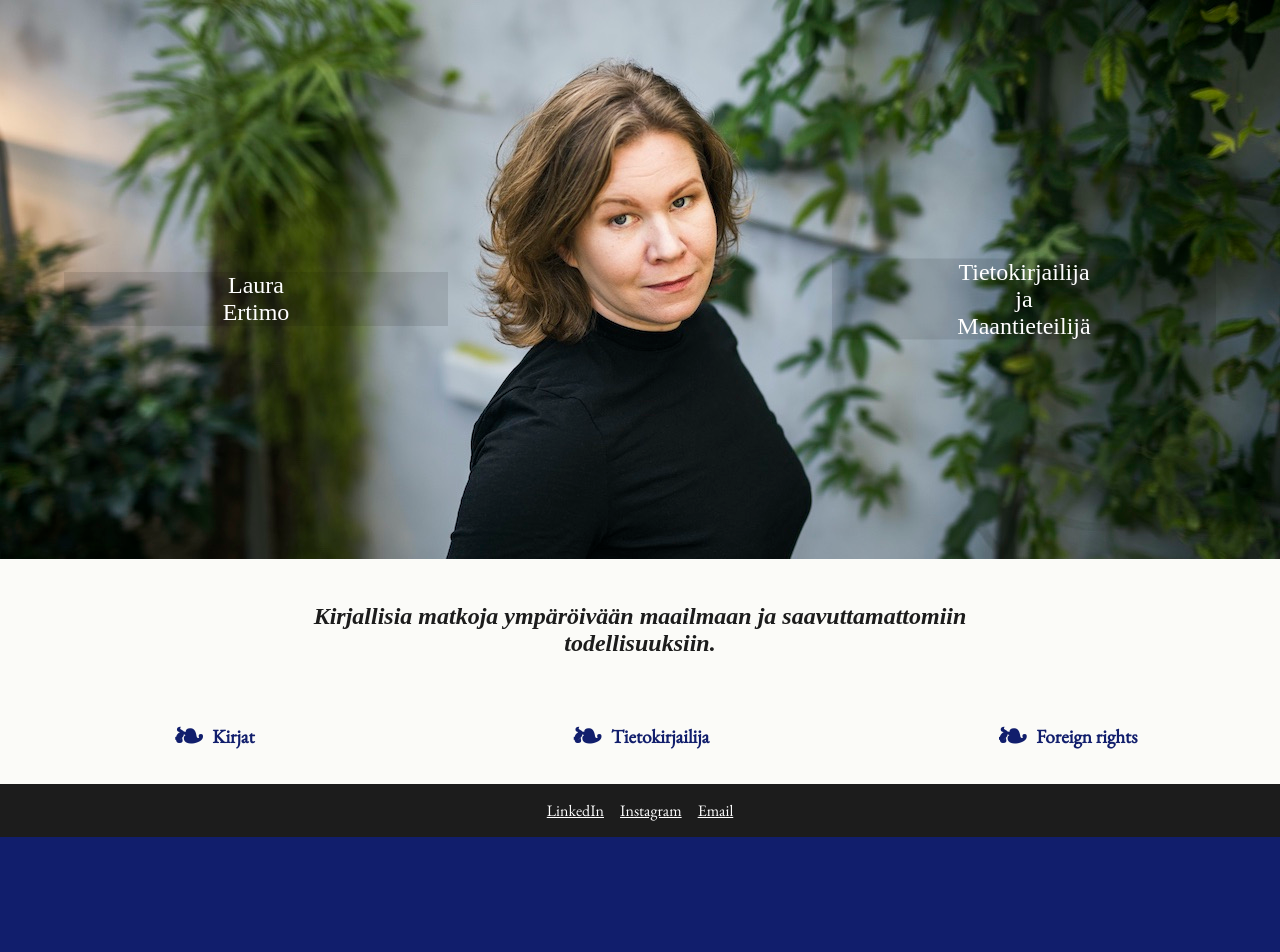
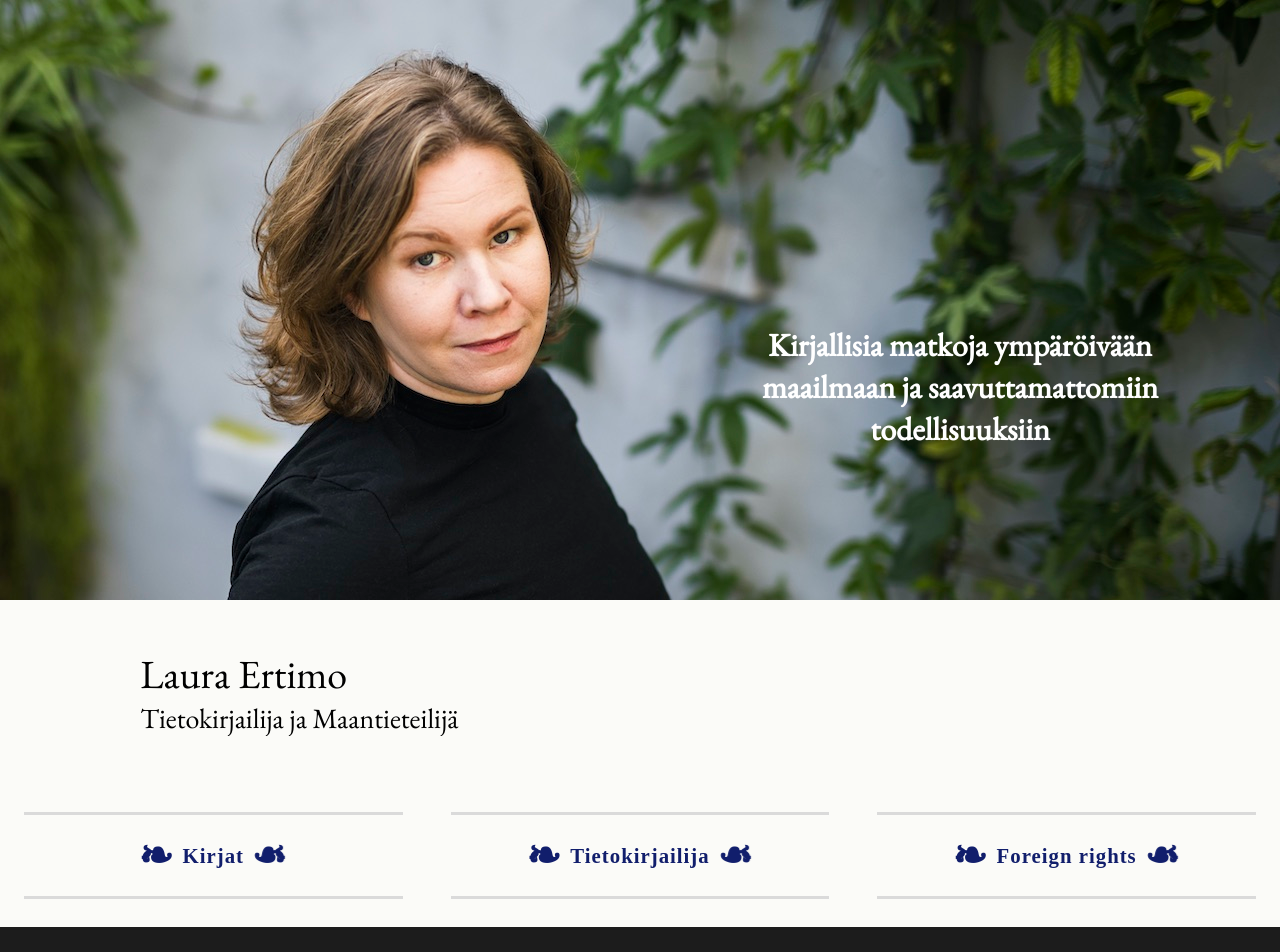
Before and after one commit to ramert/lauraertimo, a Vue app: page / in a window 1280 px wide. Shown: the top 952 px of the page. Before the commit the page ends 837 px from the top, so only its background shows below. Built offline with nearby package versions, Linux system fonts and the light colour scheme; a web font is replaced by a local one.

Commit message:
First batch of review changes

```diff
--- a/src/App.vue
+++ b/src/App.vue
@@ -74,14 +74,13 @@ export default {
   font-family: var(--font-family);
   -webkit-font-smoothing: antialiased;
   -moz-osx-font-smoothing: grayscale;
-  background: var(--color-background2);
 }
 
 .app {
   min-height: 100vh;
   display: grid;
   grid-template-columns: 1fr;
-  grid-template-rows: 1fr 52px;
+  grid-template-rows: 1fr 60px;
   grid-template-areas:
     "main"
     "footer";
@@ -95,6 +94,9 @@ export default {
   display: flex;
   flex-direction: column;
   max-width: 1400px;
+  width: 100%;
+  margin: 0 auto;
+  background: var(--color-background2);
 }
 
 .page {
--- a/src/assets/styles/typography.css
+++ b/src/assets/styles/typography.css
@@ -1,7 +1,7 @@
 h1, h2, h3, h4, p {
   font-family: var(--font-family-header);
-  color: var(--color-foreground1);
   font-weight: normal;
+  -webkit-font-smoothing: subpixel-antialiased;
 }
 
 p, span {
@@ -27,11 +27,11 @@ h3 {
   font-size: 1rem;
   margin: 0;
 }
+h4 {
+  margin: 0;
+}
 
 .bold-quote {
-  text-align: center;
-  font-style: italic;
-  font-weight: 600;
   padding: calc(var(--spacing-unit) * 3);
   padding-bottom: 0;
 }
--- a/src/components/Footer.vue
+++ b/src/components/Footer.vue
@@ -3,13 +3,10 @@
     <div class="col-sm-12">
       <ul class="footer-links">
         <li class="footer-link">
-          <a href="https://fi.linkedin.com/in/laura-ertimo-033a394" target="_blank">LinkedIn</a>
+          <a href="https://www.facebook.com/lauraertimokirjailija/" target="_blank">Facebook</a>
         </li>
         <li class="footer-link">
           <a href="https://www.instagram.com/lauraertimo/" target="_blank">Instagram</a>
-        </li>
-        <li class="footer-link">
-          <a href="mailto:laura.ertimo@gmail.com" target="_blank">Email</a>
         </li>
       </ul>
     </div>
@@ -34,13 +31,14 @@ export default {
 .footer-links {
   display: flex;
   background: var(--color-background1);
-  padding: calc(4 * var(--spacing-unit));
+  padding: calc(6 * var(--spacing-unit));
   justify-content: center;
   flex-wrap: wrap;
   flex-direction: row;
 }
 
 .footer-link {
+  font-size: 1.2rem;
   margin: 0 calc(2 * var(--spacing-unit));
 }
 
--- a/src/components/Header.vue
+++ b/src/components/Header.vue
@@ -2,7 +2,7 @@
   <header class="header" :class="{'hide': isRoot}">
     <nav class="main-nav" :style="{'background':background}">
       <!-- TODO: make this as component -->
-      <button v-if="!isRoot" class="main-nav__nav" @click="$router.go(-1)">
+      <button v-if="!isRoot" class="main-nav__nav" tabIndex="0" @click="$router.go(-1)">
         &lt;
       </button>
       <div class="title">
@@ -42,6 +42,8 @@ export default {
 <style lang="scss" scoped>
 .header {
   position: absolute;
+  left: 0;
+  top: 0;
   width: 100%;
   background: var(--color-blue);
   transition: all 0.3s ease-in-out;
@@ -87,6 +89,7 @@ h1 {
   background: none;
   color: white;
   border: none;
+  // TODO - add focus style
   &:focus {
     outline: none;
   }
--- a/src/components/Image.vue
+++ b/src/components/Image.vue
@@ -45,7 +45,7 @@ img {
 
   &.hero {
     max-width: initial;
-    max-height: 34vh;
+    max-height: 50vh;
 
     @media screen and (min-width: 640px) {
       max-width: 100%;
--- a/src/components/Navibar.vue
+++ b/src/components/Navibar.vue
@@ -1,11 +1,22 @@
 <template>
-  <ul class="button-wrapper">
-    <router-link to="/books" tag="li" tabIndex="0" class="button">
-      <span class="button-text">Kirjat</span></router-link>
+  <div class="button-wrapper" role="group">
+    <router-link to="/books" tag="button" tabIndex="0" class="button">
+      <div class="button__separator"></div>
+      <h3 class="button-text">Kirjat</h3>
+      <div class="button__separator"></div>
+    </router-link>
     <!--<router-link to="/Blog" tag="button" class="button">Blogi</router-link>-->
-    <router-link to="/author" tag="li" tabIndex="0" class="button"><span class="button-text">Tietokirjailija</span></router-link>
-    <router-link to="/foreign" tag="li" tabIndex="0" class="button"><span class="button-text">Foreign rights</span></router-link>
-  </ul>
+    <router-link to="/author" tag="button" tabIndex="0" class="button">
+      <div class="button__separator"></div>
+      <h3 class="button-text">Tietokirjailija</h3>
+      <div class="button__separator"></div>
+    </router-link>
+    <router-link to="/foreign" tag="button" tabIndex="0" class="button">
+      <div class="button__separator"></div>
+      <h3 class="button-text">Foreign rights</h3>
+      <div class="button__separator"></div>
+    </router-link>
+  </div>
 </template>
 
 <script>
@@ -28,21 +39,37 @@ export default {
 }
 
 .button-text {
-  display: block;
-  margin-left: calc(2 * var(--spacing-unit));
+  display: flex;
+  color: inherit;
+  align-items: center;
+  position: relative;
+  flex-direction: row;
+  font-weight: 600;;
+  letter-spacing: 1px;
+  padding: calc(3 * var(--spacing-unit)) 0;
+}
+.button-text::before {
+  content: '\2767';
+  font-size: 2em;
+  padding-right: 0.2em;
+}
+.button-text::after {
+  content: '\2767';
+  font-size: 2em;
+  padding-right: 0.2em;
+  transform: rotateY(180deg);
 }
 
 .button {
   display: flex;
-  flex-direction: row;
+  flex-direction: column;
   align-items: center;
-  justify-content: center;;
   flex: 1 0 auto;
   margin: 0;
   cursor: pointer;
   font-family: var(--font-family-sub-header);
   min-width: 100px;
-  padding: calc(4 * var(--spacing-unit));
+  padding: 5vw;
   color: var(--color-blue);
   background: var(--color-background2);
   border: none;
@@ -51,14 +78,19 @@ export default {
   transition: all 0.3s ease-out;
 
   @media screen and (min-width: 640px) {
+      justify-content: center;
       padding: calc(6 * var(--spacing-unit));
+  }
 
+  &__separator {
+    background-color: var(--color-lightgray);
+    min-width: 100%;
+    height: 3px;
+    border: none;
+    margin: var(--spacing-unit) 0;
+    position: relative;
+    overflow: visible;
   }
-}
-
-.button::before {
-  content: '\2767';
-  font-size: 2em;
 }
 
 .button:hover, .button:focus {
--- a/src/views/Author.vue
+++ b/src/views/Author.vue
@@ -1,47 +1,41 @@
 <template>
   <div>
-    <section>
-        <div class="re-content-block__paragraph re-content-block__paragraph--center">
-            <p class="ingress">Olen tietokirjaileva maantieteilijä.
+    <section class="author row row-8-4">
+        <div>
+                  <vParagraph>
+              Olen tietokirjaileva maantieteilijä.
               Kirjoitan maailmasta ja luonnon ja ihmisen ajoittain hankalasta suhteesta.
               Tavoitteenani on kirjoittaa kirjoja, joita koko perhe lukee yhdessä.
               Työskentelen tiiviisti yhteistyössä useiden suomalaisten kuvittajien kanssa.
               Kirjoitusprosessini kulkee käsi kädessä kuvitustyön kanssa,
               ja ajattelen kirjojani yhteistyön synnyttäminä kokonaisteoksina.
               Tutustu kirjoihini lähemmin KIRJAT-osiossa,
-              josta löytyy myös linkkejä arvioihin ja kustantajien kirjasivuille.</p>
-        </div>
-      </section>
+              josta löytyy myös linkkejä arvioihin ja kustantajien kirjasivuille.<br/>
 
-      <div class="re-content-block__separator"></div>
-
-      <section class="row row-8-4">
+        </vParagraph>
         <vParagraph>
           Työskentelen täysiaikaisesti kirjailijana. Kirjoitustyön ohella teen kirjailijavierailuja. Vierailuni suuntautuvat kouluille ja kirja-alan tapahtumiin. Myös virtuaalivierailun ovat mahdollisia.
         </vParagraph>
-        <vImage :image="Laura" class="first-on-mobile"/>
-      </section>
-
-      <div class="re-content-block__separator"></div>
-
-      <section>
         <vParagraph>
-        <h3>Yhteydenotot kustantamon tai sosiaalisen median kautta.</h3>
+        <h3>Yhteydenotot kustantamon tai sosiaalisen median kautta</h3>
             <ul>
+              <div>
+                Kirjailijavierailut <a href="https://kirjailijavierailut.lukukeskus.fi/kirjailijat/ertimo-laura/"> Lukukeskuksen</a> kautta
+              </div>
+               <li>
+                <!--<a class="some-list-element" href="https://www.facebook.com/lauraertimokirjailija">
+                  <facebook /> <div>Facebook Laura Ertimo</div>
+                </a>-->
+                <a href="https://www.facebook.com/lauraertimokirjailija" >
+                  Facebook
+                </a>
+              </li>
               <li>
                 <!--<a class="some-list-element" href="https://www.instagram.com/lauraertimo/" >
                   <instagram /> <div>Instagram Laura Ertimo</div>
                 </a>-->
                 <a href="https://www.instagram.com/lauraertimo/" >
                   Instagram
-                </a>
-              </li>
-              <li>
-                <!--<a class="some-list-element" href="https://www.facebook.com/lauraertimokirjailija">
-                  <facebook /> <div>Facebook Laura Ertimo</div>
-                </a>-->
-                <a href="https://www.facebook.com/lauraertimokirjailija" >
-                  Facebook
                 </a>
               </li>
               <li>
@@ -54,16 +48,9 @@
                 <a href="https://opike.fi/">Oppimateriaalikeskus Opike </a>
               </li>
             </ul>
-            <div>
-              Kirjailijavierailut <a href="https://kirjailijavierailut.lukukeskus.fi/kirjailijat/ertimo-laura/"> Lukukeskuksen</a> kautta
-            </div>
-          </vParagraph>
-          <vParagraph>
           <a href="https://www.ahlbackagency.com/contact-us/">Elina Ahlbäck Literary Agency</a> edustaa kirjani kansainvälisillä markkinoilla. Agentuuri hoitaa myös esitysoikeuksiin liittyvät asiat.
 
-    </vParagraph>
-        </section>
-        <section>
+        </vParagraph>
           <vParagraph>
             <h3>Kumppaneitani kuvitettujen tietokirjojen maailmassa</h3>
             <ul>
@@ -81,13 +68,15 @@
               </li>
             </ul>
         </vParagraph>
+      </div>
+      <vImage :image="Laura" class="first-on-mobile"/>
       </section>
     </div>
 </template>
 
 <script>
   import Vue from 'vue';
-  import Laura from '@/assets/author/Laura-small.jpg';
+  import Laura from '@/assets/author/LauraPortrait.jpg';
   import Facebook from '@/components/Facebook';
   import Instrram from '@/components/Instagram';
   Vue.component("facebook", Facebook);
@@ -105,6 +94,9 @@
 </script>
 
 <style lang="scss" scoped>
+.author {
+  margin-top: calc(4* var(--spacing-unit));
+}
 .some-list-element {
   display: grid;
   grid-template-columns: 50px 2fr;
--- a/src/views/Book.vue
+++ b/src/views/Book.vue
@@ -1,6 +1,4 @@
 <script>
-
-
     const yo = {
         name: "Yö",
         title: "Kirja unesta ja pimeän salaisuuksista",
@@ -72,9 +70,7 @@ const ihmeilmat = {
             }
         ],
         quotes: [
-
         ]
-
     }
 
 </script>
--- a/src/views/Foreign.vue
+++ b/src/views/Foreign.vue
@@ -22,7 +22,7 @@
 
       <section>
         <vParagraph>
-        <h2>Sold Foreign rights.</h2>
+        <h2>Sold Foreign rights</h2>
             <ul>
               <li>
                 <h3>Weird Weather! </h3>
@@ -94,7 +94,7 @@
 
 <script>
   import Vue from 'vue';
-  import Laura from '@/assets/author/Laura-small.jpg';
+  import Laura from '@/assets/author/LauraPortrait.jpg';
   import Facebook from '@/components/Facebook';
   import Instrram from '@/components/Instagram';
   Vue.component("facebook", Facebook);
--- a/src/views/Home.vue
+++ b/src/views/Home.vue
@@ -1,14 +1,14 @@
 <template>
   <div class="re-content-block">
     <div class="hero">
-      <h2 class="hero__text hero__text--left">Laura  <br/>Ertimo</h2>
-      <h2 class="hero__text hero__text--right">Tietokirjailija <br/>ja <br/>Maantieteilijä</h2>
+      <h1 class="hero__text">Kirjallisia matkoja ympäröivään maailmaan ja saavuttamattomiin todellisuuksiin</h1>
       <vImage :image="Laura" isHero="true"/>
     </div>
     <section>
-      <div class="re-content-block__paragraph re-content-block__paragraph--center">
-          <h2 class="bold-quote">Kirjallisia matkoja ympäröivään maailmaan ja saavuttamattomiin todellisuuksiin.</h2>
-      </div>
+      <h2 class="hero__title">
+        <span>Laura Ertimo</span>
+        <span class="hero__subtitle">Tietokirjailija ja Maantieteilijä</span>
+      </h2>
     </section>
     <naviBar/>
   </div>
@@ -44,47 +44,47 @@ export default {
   max-height: calc(100vh - 200px);
   overflow: hidden;
   max-width: 100vw;
-  h2 {
-    font-size: 1rem;
+
+
+  &__text {
+    font-family: var(--font-family);
+    font-size: 1.1rem;
+    font-weight: 600;
+    text-align: center;
+    position: absolute;
+    width: 40%;
+    transform: translateY(-50%);
+    color: white;
+    right: 5%;
+    top: 50%;
+
+    @media screen and (min-width: 640px) {
+      top: 60%;
+      font-size: 2rem;
+    }
   }
 
-  @media screen and (min-width: 640px) {
-    & h2 {
-      font-size: 1.5rem;
+  &__title {
+    font-size: 1.75rem;
+    display: flex;
+    flex-direction: column;
+    margin: 5vw;
 
-      }
-  }
-
-  &__text {
-    background: rgba(0,0,0,0.1);
-    text-align: center;
-    position: absolute;
-    width: 30%;
-    top: 50%;
-    transform: translateY(-50%);
-    color: white;
-
-    &--left {
-      left: 5%;
+    @media screen and (min-width: 640px) {
+      font-size: 2.5rem;
+      margin: calc(12 * var(--spacing-unit)) calc(6 * var(--spacing-unit));
+      padding-left: calc(16.5vw - 95px);
+    }
+    @media screen and (min-width: 1400px) {
+      padding-left: 160px;
     }
 
-    &--right {
-      right: 5%;
-      top: 50%;
+  }
+  &__subtitle {
+    font-size: 1.5rem;
+    @media screen and (min-width: 640px) {
+      font-size: 1.75rem;
     }
   }
 }
-
-
-
-.center-wrapper {
-  display: inline-grid;
-  grid-template-columns: 1fr;
-}
-
-@media screen and (min-width: 640px) {
-  .center-wrapper {
-    grid-template-columns: 1fr 1fr;
-  }
-}
 </style>
```
Also changed, not shown: src/assets/Laura-home.jpg. Lines whose indentation alone changed are shown as unchanged.
